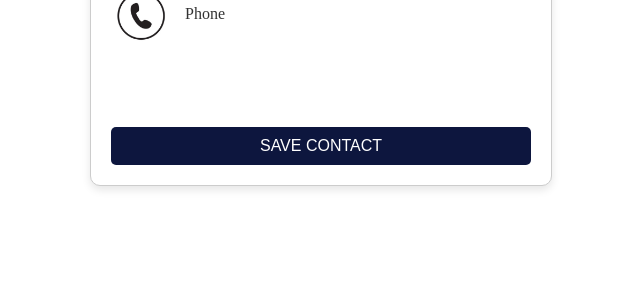
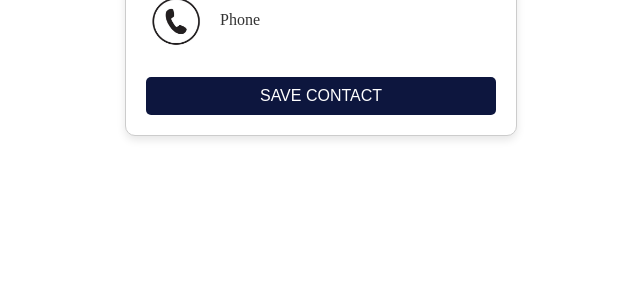
Before and after one commit to onetap123/Paul-Louis, a plain HTML site: page index.html.html in a window 1280 px wide. Shown: the part 494-800 px from the top of the page, without its empty margins (319-959 px from the left). Drawn offline with Linux system fonts and the light colour scheme.

Commit message:
Update paullouis.css

```diff
--- a/paullouis.css
+++ b/paullouis.css
@@ -1,7 +1,7 @@
 /* General card styling */
 .card {
-    width: 420px;
-    height: 630px;
+    width: 350px;
+    height: 580px;
     padding: 20px;
     border: 1px solid #ccc;
     border-radius: 10px;
```
